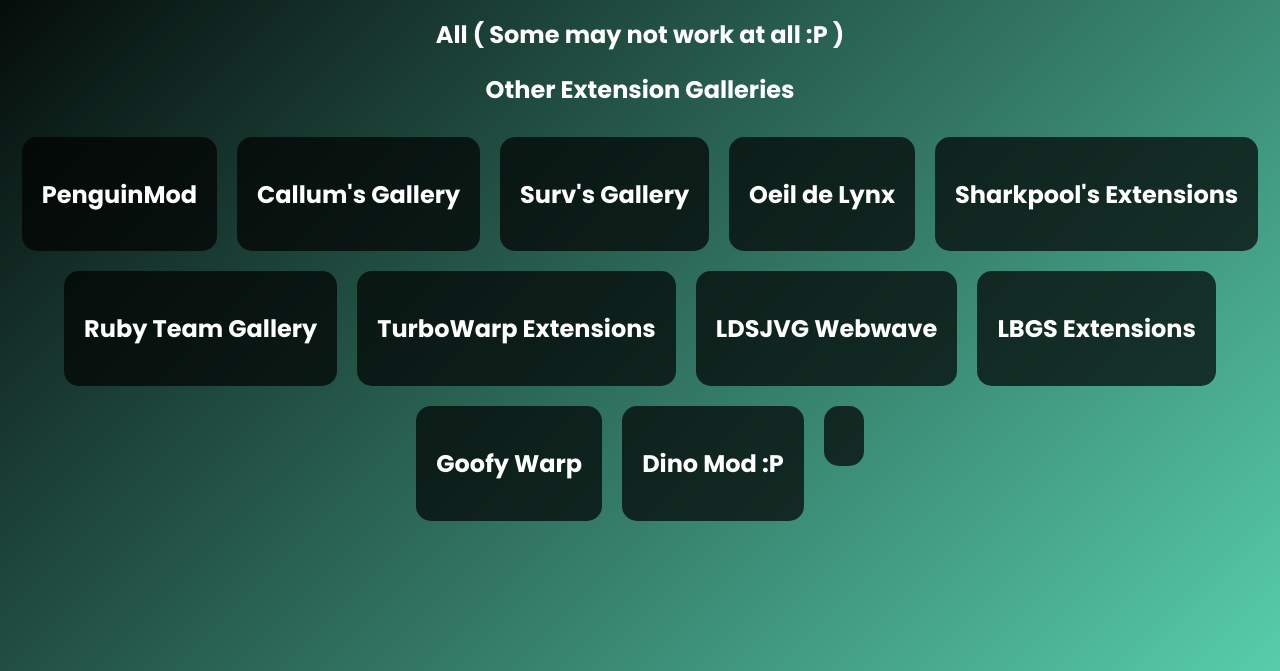
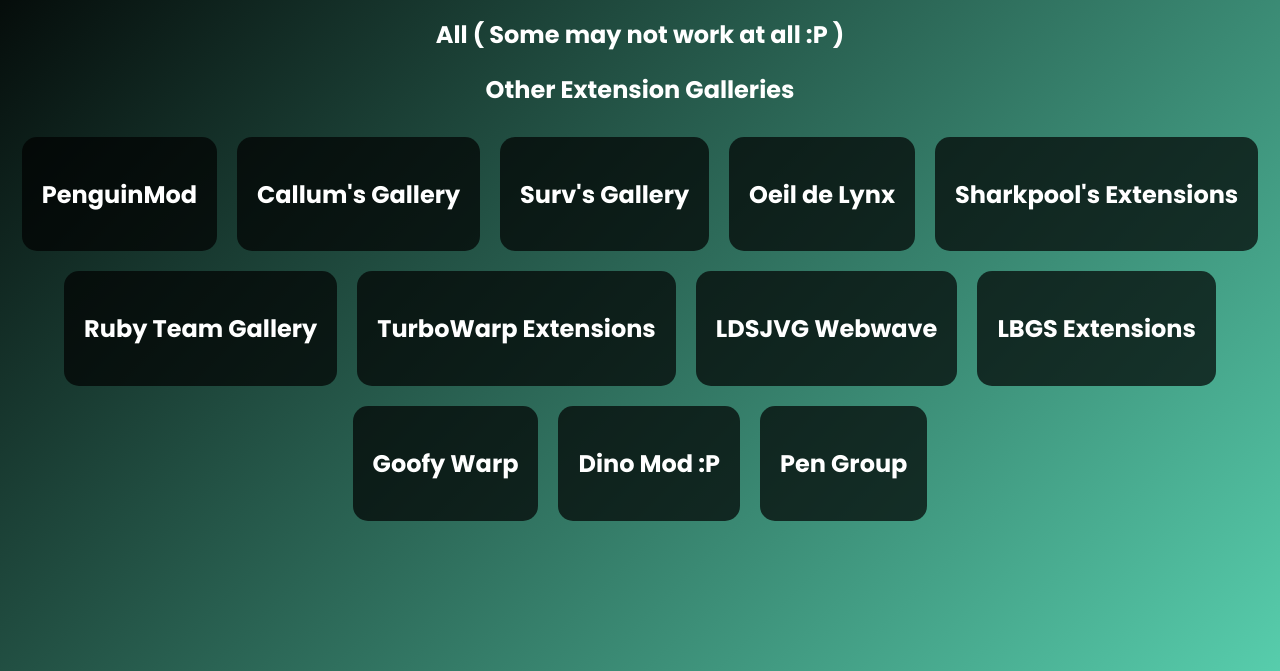
Before and after one commit to Mistium/extensions.mistium, a plain HTML site: page index.html in a window 1280 px wide. Shown: the part 129-800 px from the top of the page. Drawn offline with Linux system fonts and the light colour scheme; no server answers.

Commit message:
Update index.html

```diff
--- a/index.html
+++ b/index.html
@@ -123,7 +123,7 @@
                 { name: "LBGS Extensions", url: "https://lbgs-extensions.vercel.app/" },
                 { name: "Goofy Warp", url: "https://goofywarp.github.io/extensions/" },
                 { name: "Dino Mod :P", url: "https://github.com/GabsTheCuriousKid/FirstExtension/tree/main/extensions" },
-                { nane: "Pen Group", url: "https://pen-group.github.io/extensions" }
+                { name: "Pen Group", url: "https://pen-group.github.io/extensions" }
             ];
 
             const otherGalleriesContainer = document.getElementById("otherGalleries");
```
